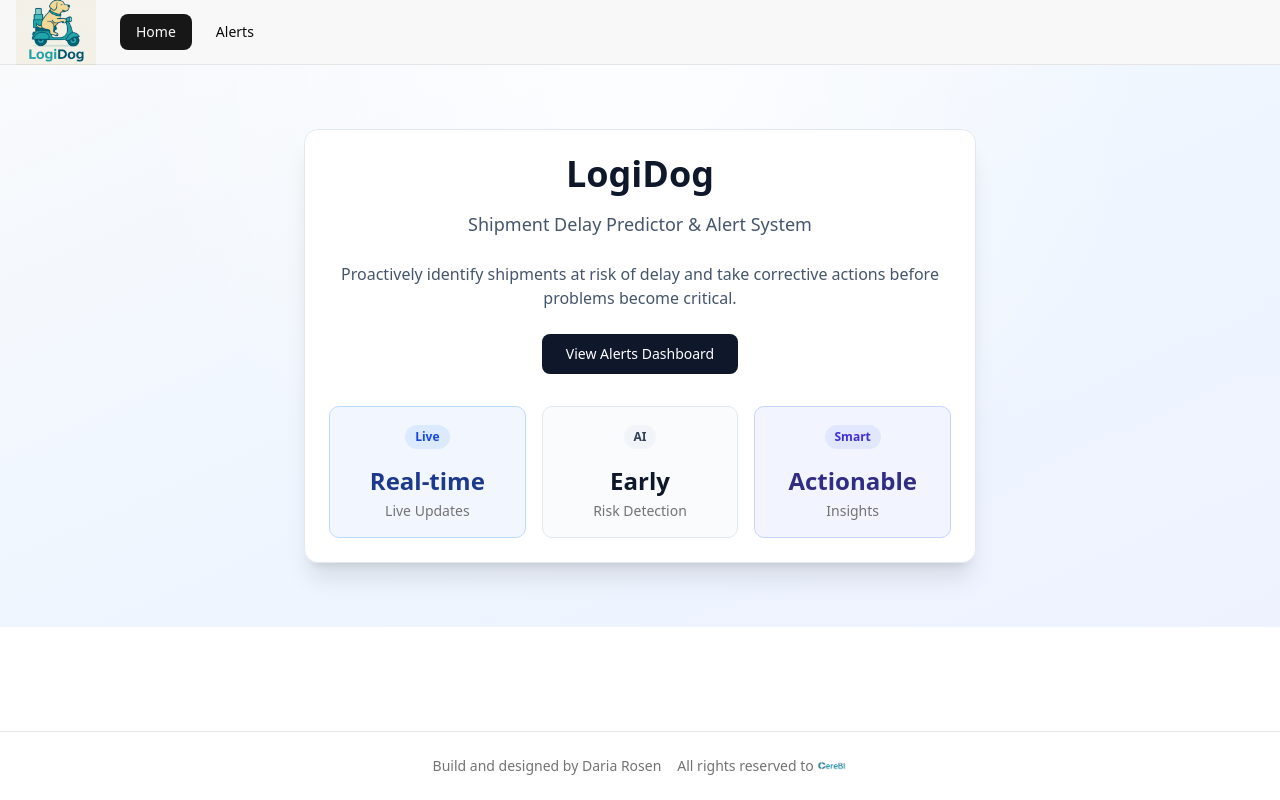
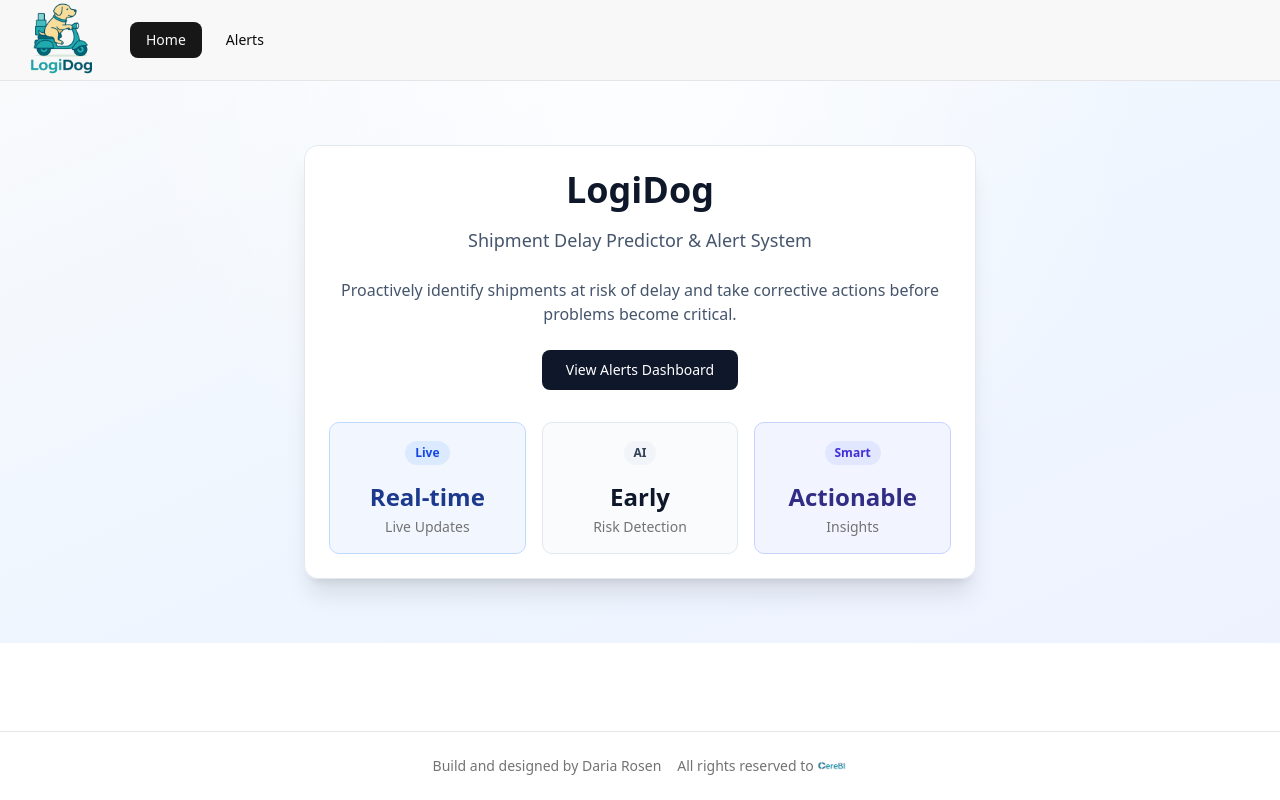
Before and after one commit to DariaRosen/Shipment-Delay-Predictor, a Next.js app in the folder frontend/: page / in a window 1280 px wide. Built offline with nearby package versions, Linux system fonts and the light colour scheme.

Commit message:
Add logo background removal component and update header styling

```diff
--- /dev/null
+++ b/frontend/components/navigation/logo-with-transparent-bg.tsx
@@ -0,0 +1,89 @@
+'use client'
+
+import { useEffect, useRef, useState } from 'react'
+
+interface LogoWithTransparentBgProps {
+  src: string
+  alt: string
+  width: number
+  height: number
+  className?: string
+}
+
+export const LogoWithTransparentBg = ({
+  src,
+  alt,
+  width,
+  height,
+  className,
+}: LogoWithTransparentBgProps) => {
+  const canvasRef = useRef<HTMLCanvasElement>(null)
+  const [processedSrc, setProcessedSrc] = useState<string | null>(null)
+
+  useEffect(() => {
+    const canvas = canvasRef.current
+    if (!canvas) return
+
+    const img = new window.Image()
+    img.crossOrigin = 'anonymous'
+    img.onload = () => {
+      canvas.width = width
+      canvas.height = height
+      const ctx = canvas.getContext('2d')
+      if (!ctx) return
+
+      ctx.drawImage(img, 0, 0, width, height)
+      const imageData = ctx.getImageData(0, 0, width, height)
+      const data = imageData.data
+
+      // Remove white/light backgrounds (threshold for white/light colors)
+      // Adjust threshold to match the header background color #F8F8F8
+      for (let i = 0; i < data.length; i += 4) {
+        const r = data[i]
+        const g = data[i + 1]
+        const b = data[i + 2]
+        const brightness = (r + g + b) / 3
+
+        // Remove pixels that are close to the header background (#F8F8F8 = rgb(248, 248, 248))
+        // Also remove very light/white pixels
+        if (
+          (brightness > 240 && r > 230 && g > 230 && b > 230) ||
+          (r > 240 && g > 240 && b > 240)
+        ) {
+          data[i + 3] = 0 // Set alpha to 0 (transparent)
+        }
+      }
+
+      ctx.putImageData(imageData, 0, 0)
+      setProcessedSrc(canvas.toDataURL('image/png'))
+    }
+    img.src = src
+  }, [src, width, height])
+
+  if (processedSrc) {
+    return (
+      <img
+        src={processedSrc}
+        alt={alt}
+        width={width}
+        height={height}
+        className={className}
+        style={{ display: 'block' }}
+      />
+    )
+  }
+
+  return (
+    <>
+      <canvas ref={canvasRef} className="hidden" />
+      <img
+        src={src}
+        alt={alt}
+        width={width}
+        height={height}
+        className={className}
+        style={{ display: 'block' }}
+      />
+    </>
+  )
+}
--- a/frontend/components/navigation/main-nav.tsx
+++ b/frontend/components/navigation/main-nav.tsx
@@ -1,10 +1,9 @@
 'use client'
 
 import Link from 'next/link'
-import Image from 'next/image'
 import { usePathname } from 'next/navigation'
 import { Button } from '@/components/ui/button'
-import { cn } from '@/lib/utils'
+import { LogoWithTransparentBg } from './logo-with-transparent-bg'
 
 const navItems = [
   { href: '/', label: 'Home' },
@@ -16,14 +15,13 @@ export const MainNav = () => {
 
   return (
     <nav className="border-b bg-[#F8F8F8]">
-      <div className="container mx-auto flex h-16 items-center px-4">
+      <div className="container mx-auto flex h-20 items-center px-4">
         <Link href="/" className="mr-6 flex items-center gap-3">
-          <Image
+          <LogoWithTransparentBg
             src="/logo.png"
             alt="LogiDog"
-            width={80}
-            height={80}
-            className="mix-blend-multiply"
+            width={90}
+            height={90}
           />
         </Link>
         <div className="flex gap-2">
```
